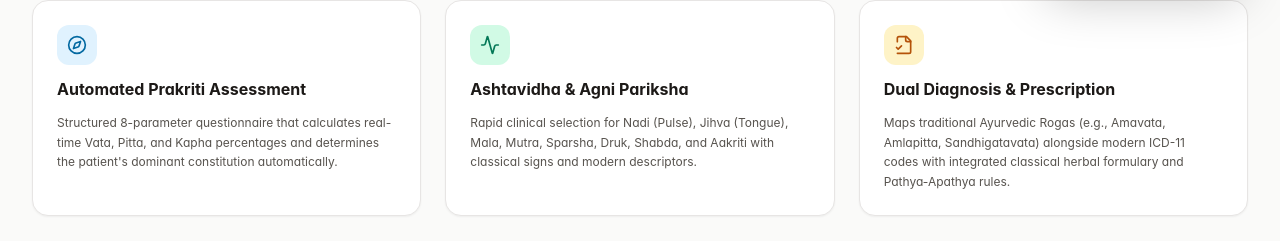
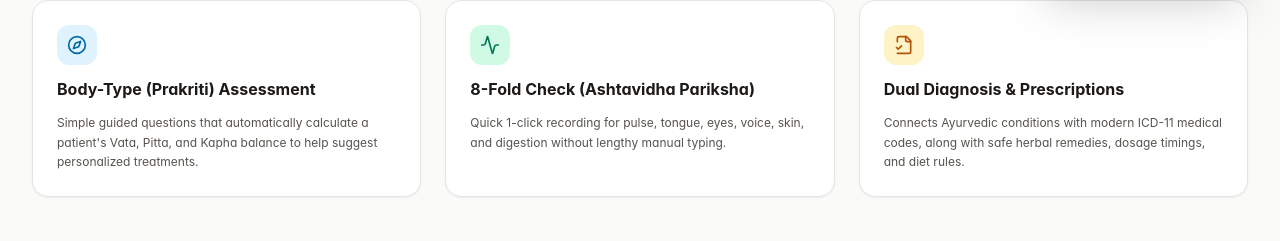
Before and after one commit to gurvin35-sudo/SIH-project-, a Next.js app: page / in a window 1280 px wide. Shown: the part 784-1025 px from the top of the page. Built offline with nearby package versions, Linux system fonts and the light colour scheme; no server answers.

Commit message:
fix(landing): simplify Prakriti, Ashtavidha and Diagnosis card texts for non-coder judges

```diff
--- a/app/page.js
+++ b/app/page.js
@@ -102,10 +102,9 @@ export default function HomePage() {
             <div className="w-10 h-10 rounded-xl bg-sky-100 text-sky-700 flex items-center justify-center font-bold">
               <Compass className="w-5 h-5" />
             </div>
-            <h3 className="font-bold text-base text-stone-900">Automated Prakriti Assessment</h3>
+            <h3 className="font-bold text-base text-stone-900">Body-Type (Prakriti) Assessment</h3>
             <p className="text-xs text-stone-600 leading-relaxed">
-              Structured 8-parameter questionnaire that calculates real-time Vata, Pitta, and Kapha percentages
-              and determines the patient's dominant constitution automatically.
+              Simple guided questions that automatically calculate a patient's Vata, Pitta, and Kapha balance to help suggest personalized treatments.
             </p>
           </div>
 
@@ -114,10 +113,9 @@ export default function HomePage() {
             <div className="w-10 h-10 rounded-xl bg-emerald-100 text-emerald-700 flex items-center justify-center font-bold">
               <Activity className="w-5 h-5" />
             </div>
-            <h3 className="font-bold text-base text-stone-900">Ashtavidha & Agni Pariksha</h3>
+            <h3 className="font-bold text-base text-stone-900">8-Fold Check (Ashtavidha Pariksha)</h3>
             <p className="text-xs text-stone-600 leading-relaxed">
-              Rapid clinical selection for Nadi (Pulse), Jihva (Tongue), Mala, Mutra, Sparsha, Druk, Shabda,
-              and Aakriti with classical signs and modern descriptors.
+              Quick 1-click recording for pulse, tongue, eyes, voice, skin, and digestion without lengthy manual typing.
             </p>
           </div>
 
@@ -126,10 +124,9 @@ export default function HomePage() {
             <div className="w-10 h-10 rounded-xl bg-amber-100 text-amber-700 flex items-center justify-center font-bold">
               <FileCheck2 className="w-5 h-5" />
             </div>
-            <h3 className="font-bold text-base text-stone-900">Dual Diagnosis & Prescription</h3>
+            <h3 className="font-bold text-base text-stone-900">Dual Diagnosis & Prescriptions</h3>
             <p className="text-xs text-stone-600 leading-relaxed">
-              Maps traditional Ayurvedic Rogas (e.g., Amavata, Amlapitta, Sandhigatavata) alongside modern ICD-11
-              codes with integrated classical herbal formulary and Pathya-Apathya rules.
+              Connects Ayurvedic conditions with modern ICD-11 medical codes, along with safe herbal remedies, dosage timings, and diet rules.
             </p>
           </div>
         </div>
```
